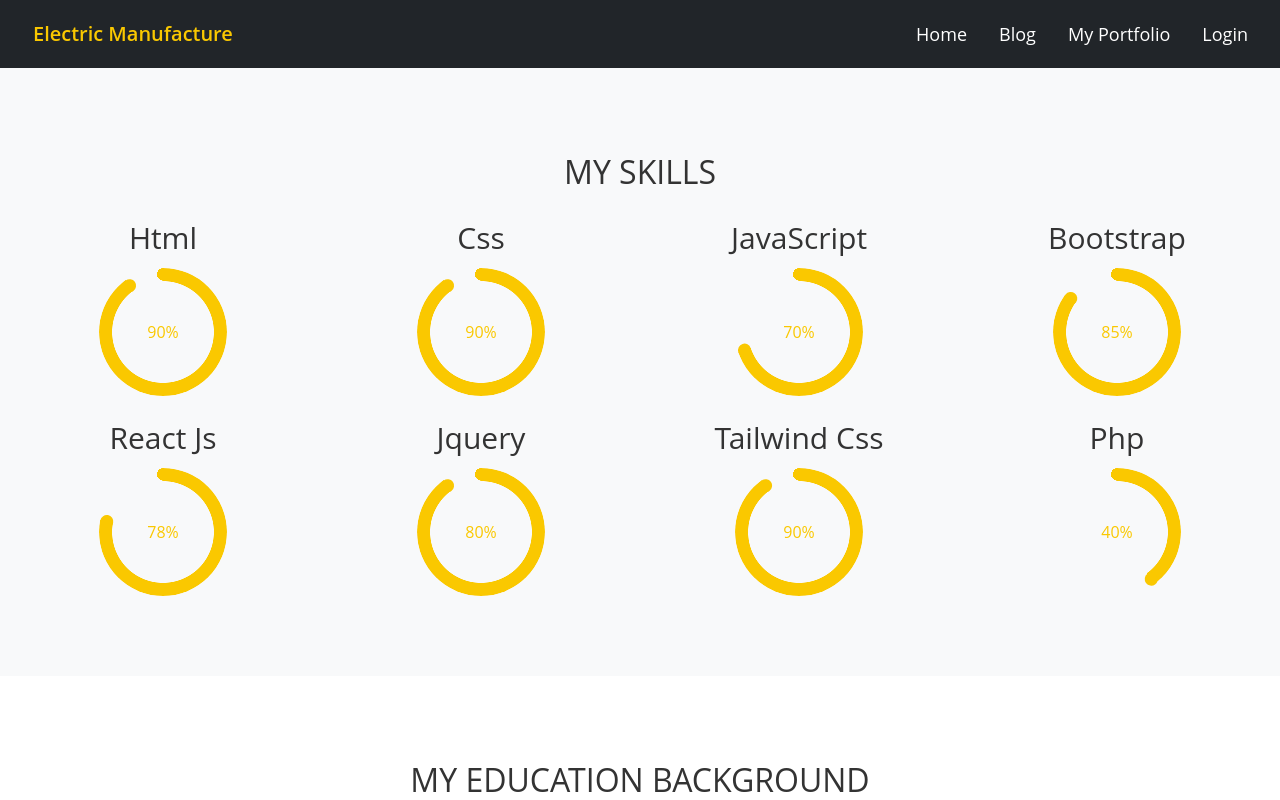
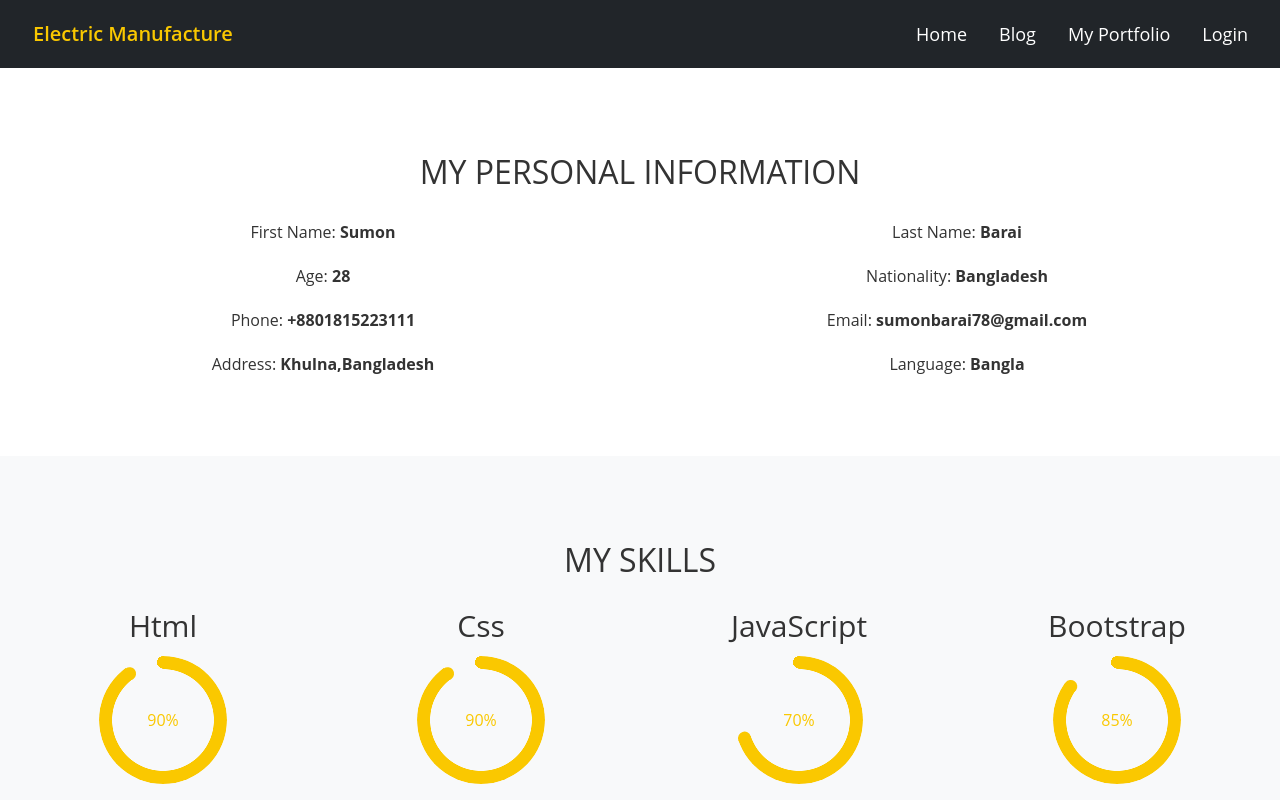
Before and after one commit to sumonbarai/electric-menufacture-client, a React (Create React App) app: page /portfolio in a window 1280 px wide. Shown: the top 800 px of the page. Built offline with nearby package versions, Linux system fonts and the light colour scheme.

Commit message:
personal information added

```diff
--- a/src/pages/MyPortfolio/MyPortfolio.js
+++ b/src/pages/MyPortfolio/MyPortfolio.js
@@ -1,10 +1,12 @@
 import React from "react";
 import Eduction from "./Eduction";
 import Myskill from "./Myskill";
+import PersonalInformation from "./PersonalInformation";
 
 const MyPortfolio = () => {
   return (
     <div>
+      <PersonalInformation></PersonalInformation>
       <Myskill></Myskill>
       <Eduction></Eduction>
     </div>
--- /dev/null
+++ b/src/pages/MyPortfolio/PersonalInformation.js
@@ -0,0 +1,55 @@
+import React from "react";
+
+const PersonalInformation = () => {
+  return (
+    <section className="section-padding">
+      <div className="container mx-auto px-4">
+        <h2 className="section-title">My personal information</h2>
+        <div className="grid grid-cols-1 md:grid-cols-2 gap-5">
+          <div className="text-center">
+            <p>
+              First Name: <span className="font-bold">Sumon</span>
+            </p>
+          </div>
+          <div className="text-center">
+            <p>
+              Last Name: <span className="font-bold">Barai</span>
+            </p>
+          </div>
+          <div className="text-center">
+            <p>
+              Age: <span className="font-bold">28</span>
+            </p>
+          </div>
+          <div className="text-center">
+            <p>
+              Nationality: <span className="font-bold">Bangladesh</span>
+            </p>
+          </div>
+          <div className="text-center">
+            <p>
+              Phone: <span className="font-bold">+8801815223111</span>
+            </p>
+          </div>
+          <div className="text-center">
+            <p>
+              Email: <span className="font-bold">sumonbarai78@gmail.com</span>
+            </p>
+          </div>
+          <div className="text-center">
+            <p>
+              Address: <span className="font-bold">Khulna,Bangladesh</span>
+            </p>
+          </div>
+          <div className="text-center">
+            <p>
+              Language: <span className="font-bold">Bangla</span>
+            </p>
+          </div>
+        </div>
+      </div>
+    </section>
+  );
+};
+
+export default PersonalInformation;
```
